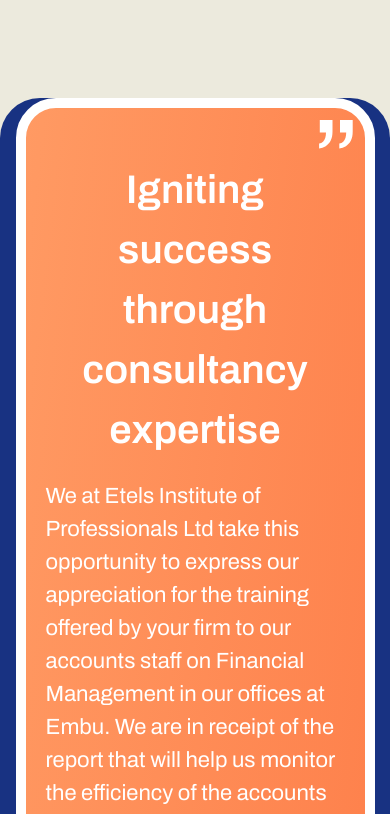
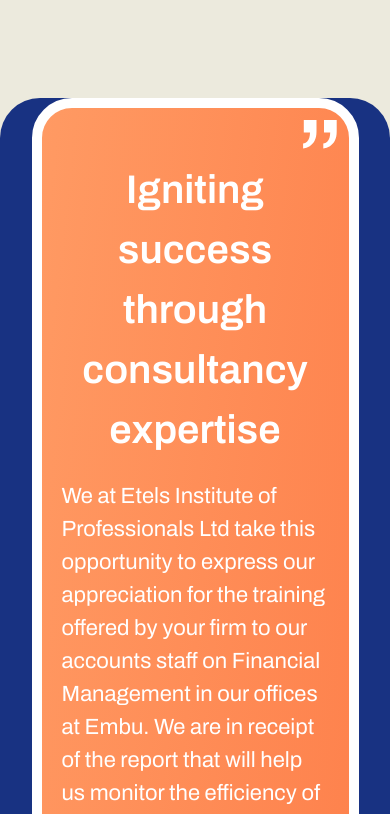
Before and after one commit to almondkiruthu/Limarge, a React (Vite) app in the folder client/: page / in a window 390 px wide. Shown: the part 7590-8404 px from the top of the page. Built offline with nearby package versions, Linux system fonts and the light colour scheme; what prettier-plugin-tailwindcss would draw is missing.

Commit message:
I added a default max width on the testimonial component

```diff
--- a/client/src/components/Testimonials.tsx
+++ b/client/src/components/Testimonials.tsx
@@ -6,7 +6,7 @@ const Testimonials = () => {
     useTestimonialContext();
   return (
     <>
-      <div className="testimonial-card relative mx-auto rounded-[2.5rem] p-5 text-white sm:top-[-9rem] sm:max-w-[30.125rem] md:top-[-10rem] md:max-w-[40.125rem] lg:top-[-9rem] lg:max-w-[60.125rem] xl:top-[-9rem] xl:max-w-[68.125rem] 2xl:top-[-10rem] 2xl:max-w-[75.125rem] 2xl:p-20">
+      <div className="testimonial-card relative mx-auto rounded-[2.5rem] p-5 text-white max-w-[20.4375rem] sm:top-[-9rem] sm:max-w-[30.125rem] md:top-[-10rem] md:max-w-[40.125rem] lg:top-[-9rem] lg:max-w-[60.125rem] xl:top-[-9rem] xl:max-w-[68.125rem] 2xl:top-[-10rem] 2xl:max-w-[75.125rem] 2xl:p-20">
         <div>
           <h3 className="pt-8 text-center font-archivo text-[2.5rem] font-semibold lg:text-start lg:text-[3.625rem]">
             Igniting success through <br /> consultancy expertise
```
